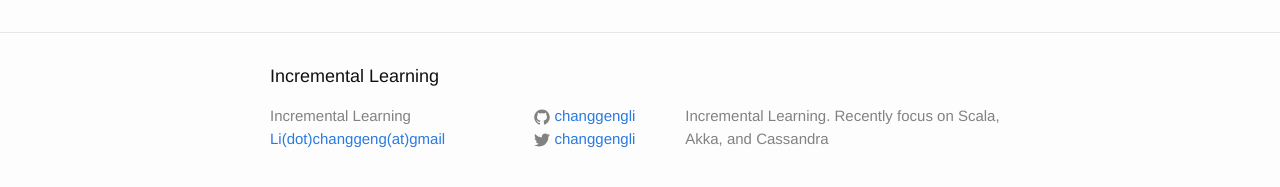
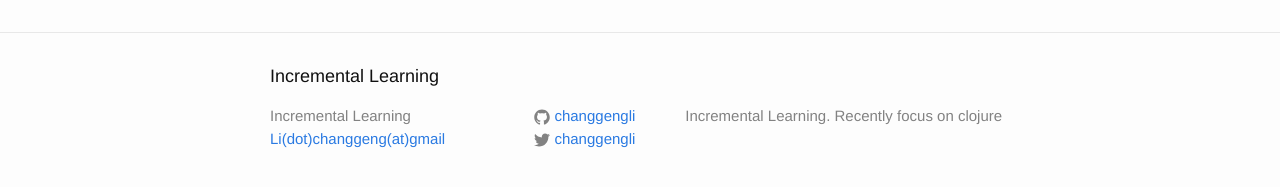
Before and after one commit to changgengli/changgengli.github.io, a Jekyll site: the page built from index.html, in a window 1280 px wide. Shown: the part 624-811 px from the top of the page. Built offline with Jekyll 4.4.1, drawn with Linux system fonts in a browser that asks for light colours.

Commit message:
modify config

```diff
--- a/_config.yml
+++ b/_config.yml
@@ -2,7 +2,7 @@
 title: Incremental Learning
 email: Li(dot)changgeng(at)gmail
 description: > # this means to ignore newlines until "baseurl:"
-  Incremental Learning. Recently focus on Scala, Akka, and Cassandra
+  Incremental Learning. Recently focus on clojure
 baseurl: "" # the subpath of your site, e.g. /blog/
 url: "http://changgengli.github.io" # the base hostname & protocol for your site
 twitter_username: changgengli
```
